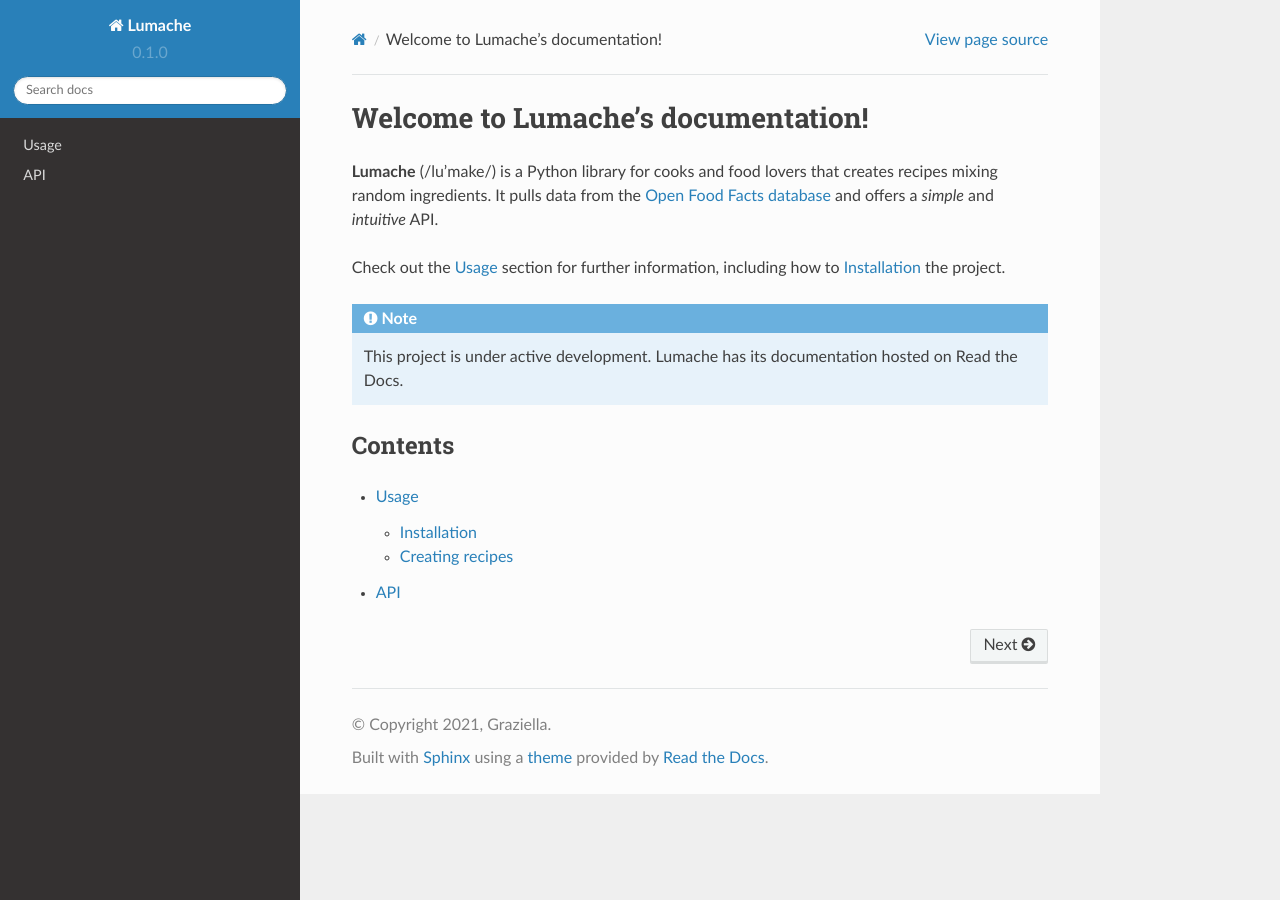
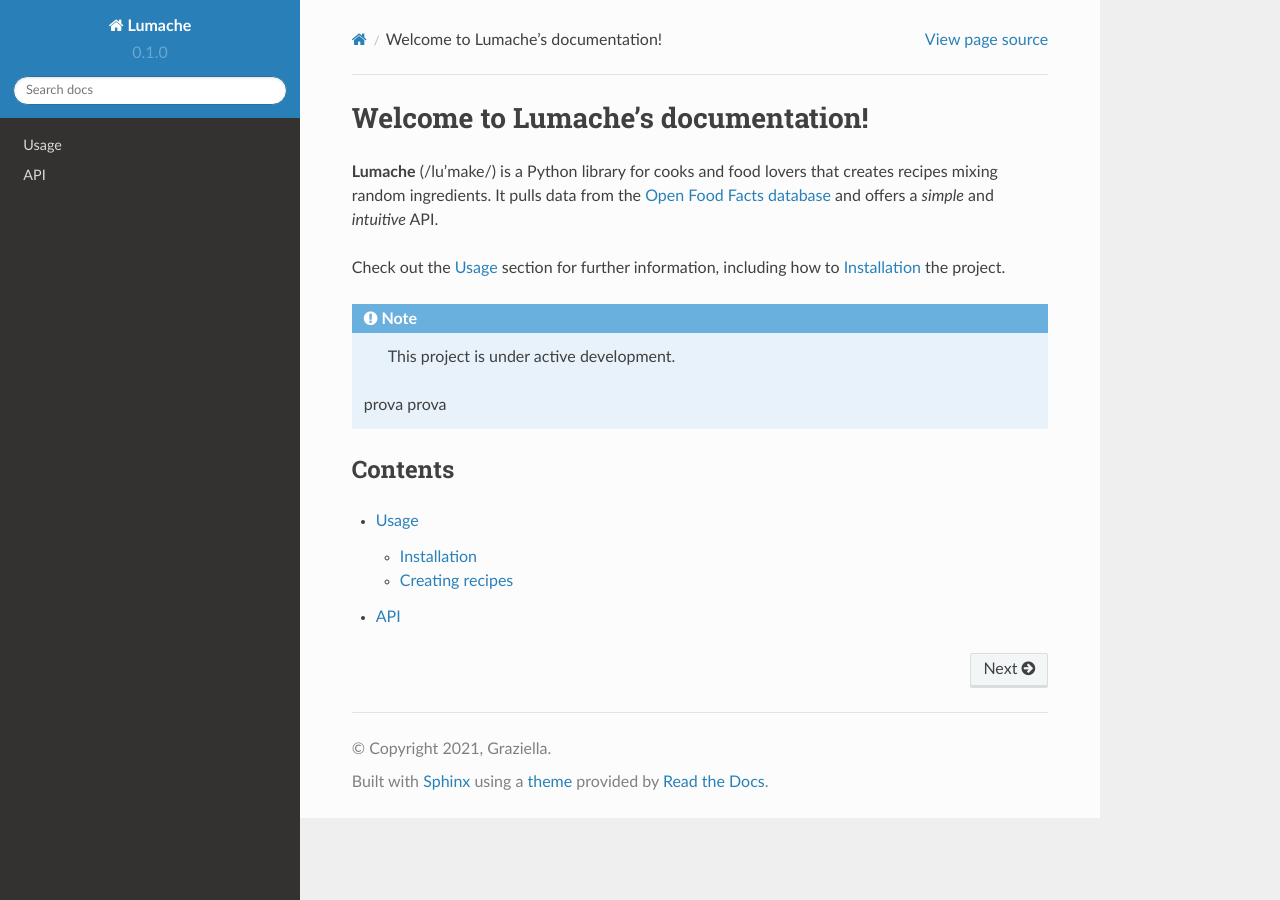
Before and after one commit to andherit/rtd-tutorial, a Sphinx documentation site: the page built from docs/source/index.rst, in a window 1280 px wide. Built offline with Sphinx 7.4.7 and the Read the Docs theme 2.0.0, drawn with Linux system fonts in a browser that asks for light colours.

Commit message:
insert a sentence

```diff
--- a/docs/source/index.rst
+++ b/docs/source/index.rst
@@ -12,8 +12,7 @@ how to :ref:`installation` the project.
 .. note::
 
    This project is under active development.
-   Lumache has its documentation hosted on Read the Docs.
-
+ prova prova
 Contents
 --------
 
```
